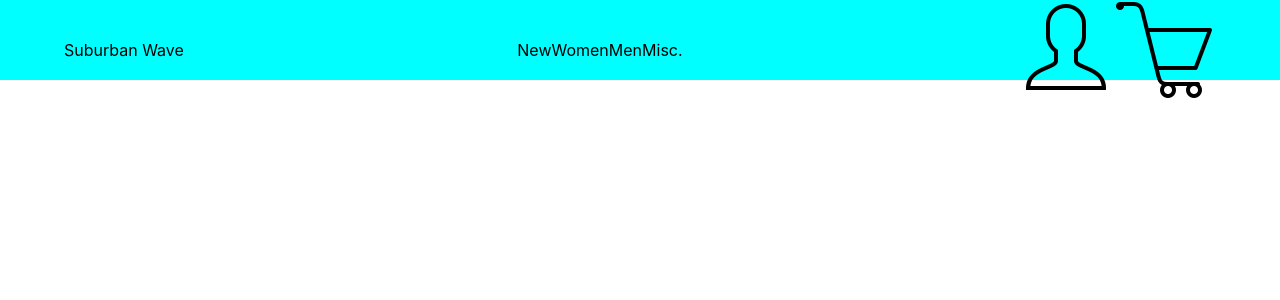
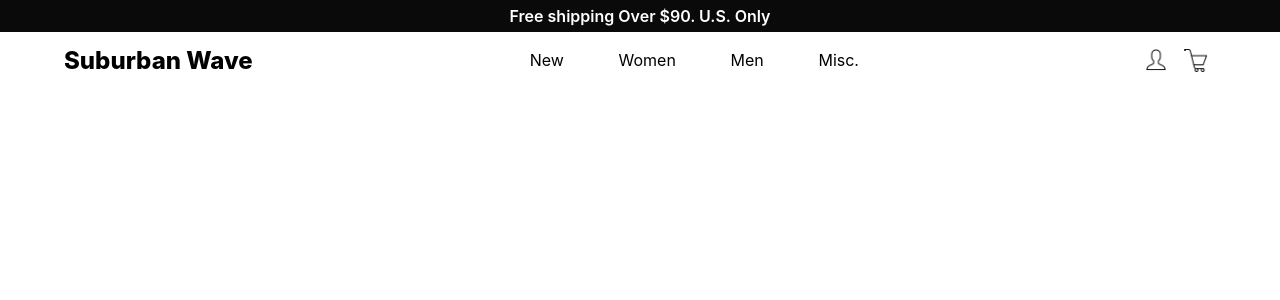
Before and after one commit to connorlagana/sw, a React (Create React App) app: page / in a window 1280 px wide. Shown: the top 300 px of the page. Built offline with nearby package versions, Linux system fonts and the light colour scheme.

Commit message:
up to font

```diff
--- a/src/App.scss
+++ b/src/App.scss
@@ -1,6 +1,5 @@
 .Nav {
-  background-color: aqua;
-  height: 10vh;
+  height: 11vh;
   display: flex;
   justify-content: center;
   align-items: center;
@@ -14,6 +13,7 @@
     display: flex;
     justify-content: center;
     align-items: center;
+    font-weight: 600;
   }
 
   & .bottomNav {
@@ -22,11 +22,28 @@
     align-items: center;
     flex-direction: row;
     width: 90vw;
+    height: 7vh;
+
+    & .leftNav {
+      font-size: 3vh;
+      font-weight: 800;
+    }
 
     & .centerNav {
       display: flex;
+      justify-content: space-around;
+      align-items: center;
+      width: 30vw;
+    }
+    & .rightNav {
+      display: flex;
       justify-content: center;
       align-items: center;
+
+      & img {
+        height: 3vh;
+        margin: 1vh;
+      }
     }
   }
 }
```
